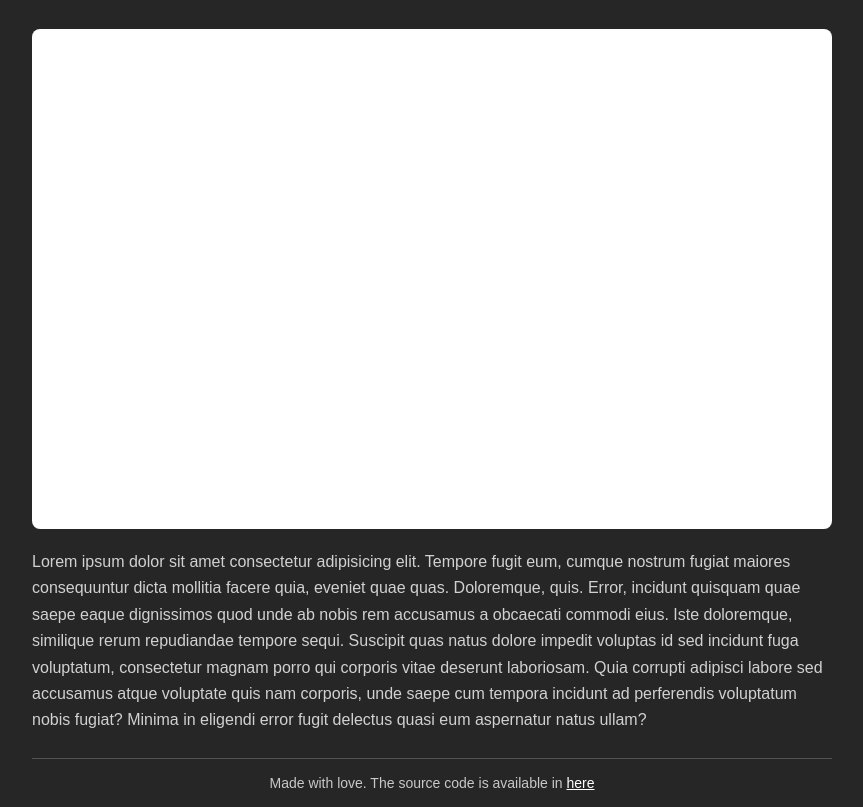
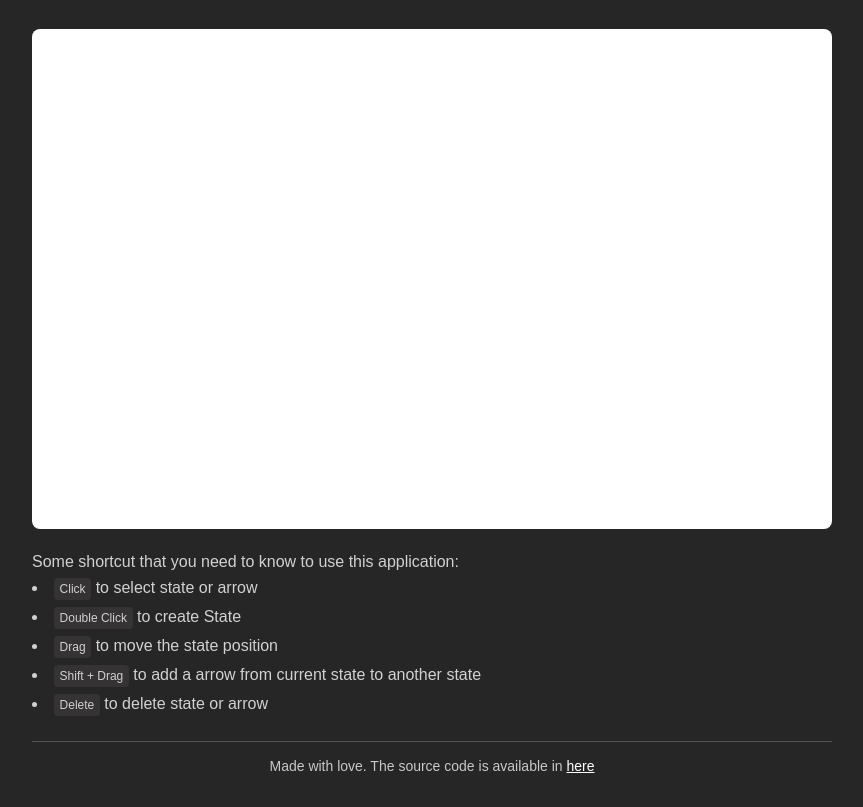
Before and after one commit to Erik3010/finite-state-machine-designer, a website built with Vite: page index.html in a window 1280 px wide. Shown: the part 114-921 px from the top of the page, without its empty margins (208-1071 px from the left). Built offline with nearby package versions, Linux system fonts and the light colour scheme.

Commit message:
feat: add description

```diff
--- a/css/style.css
+++ b/css/style.css
@@ -60,6 +60,22 @@ main .description {
   color: #d1d1d1;
 }
 
+.shortcut-list {
+  list-style-position: inside;
+}
+
+.shortcut-list li + li {
+  margin-top: 0.15rem;
+}
+
+.badge {
+  font-size: 0.75rem;
+  background: red;
+  border-radius: 0.25rem;
+  padding: 0.25rem 0.35rem;
+  background: #353333;
+}
+
 footer {
   border-top: 1px solid #535353;
   padding: 1rem 0;
--- a/index.html
+++ b/index.html
@@ -21,7 +21,24 @@
     <main>
       <canvas id="canvas" width="800" height="500"></canvas>
       <article class="description">
-        <p>Lorem ipsum dolor sit amet consectetur adipisicing elit. Tempore fugit eum, cumque nostrum fugiat maiores consequuntur dicta mollitia facere quia, eveniet quae quas. Doloremque, quis. Error, incidunt quisquam quae saepe eaque dignissimos quod unde ab nobis rem accusamus a obcaecati commodi eius. Iste doloremque, similique rerum repudiandae tempore sequi. Suscipit quas natus dolore impedit voluptas id sed incidunt fuga voluptatum, consectetur magnam porro qui corporis vitae deserunt laboriosam. Quia corrupti adipisci labore sed accusamus atque voluptate quis nam corporis, unde saepe cum tempora incidunt ad perferendis voluptatum nobis fugiat? Minima in eligendi error fugit delectus quasi eum aspernatur natus ullam?</p>
+        <p>Some shortcut that you need to know to use this application:</p>
+        <ul class="shortcut-list">
+          <li>
+            <span class="badge">Click</span> to select state or arrow
+          </li>
+          <li>
+            <span class="badge">Double Click</span> to create State
+          </li>
+          <li>
+            <span class="badge">Drag</span> to move the state position
+          </li>
+          <li>
+            <span class="badge">Shift + Drag</span> to add a arrow from current state to another state
+          </li>
+          <li>
+            <span class="badge">Delete</span> to delete state or arrow
+          </li>
+        </ul>
       </article>
     </main>
 
```
